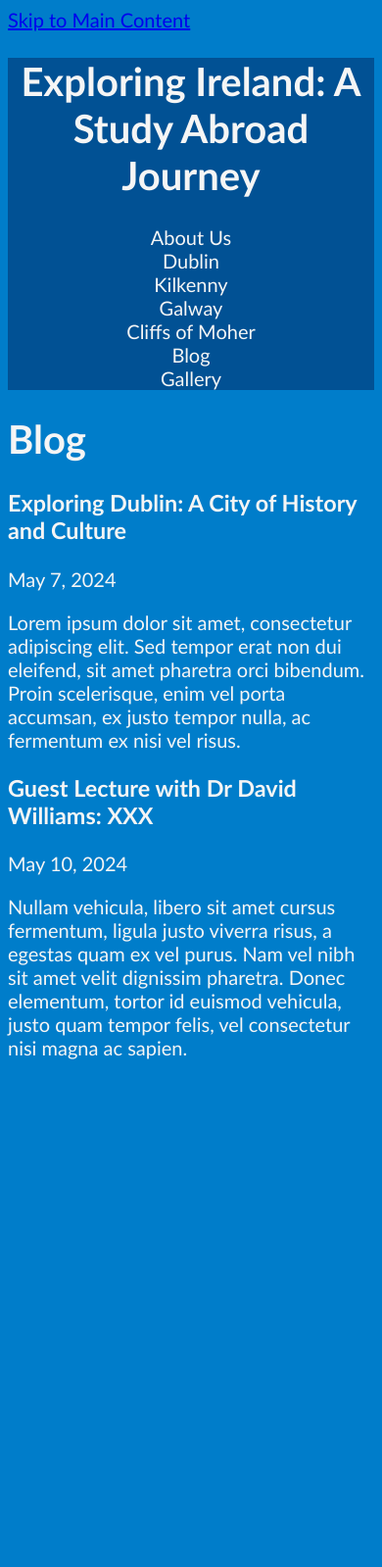
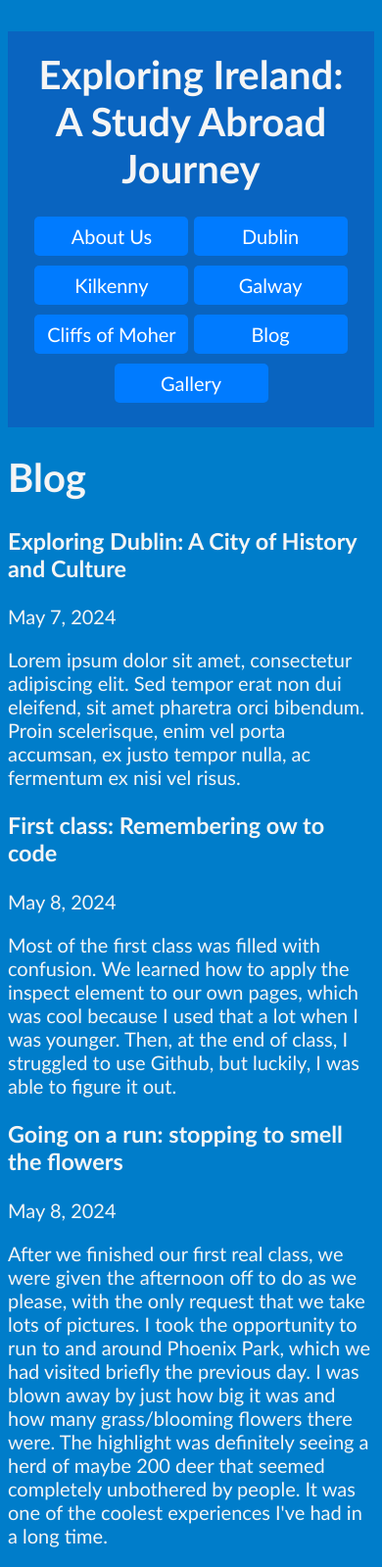
Before and after one commit to benj4min22/dublin, a plain HTML site: page blog.html in a window 390 px wide. Shown: the top 1599 px of the page at 98% size. Before the commit the page ends 1101 px from the top, so only its background shows below. Drawn offline with Linux system fonts and the light colour scheme.

Commit message:
Add files via upload

```diff
--- a/blog.html
+++ b/blog.html
@@ -11,7 +11,7 @@
 </head>
 <body>
 
-<a href = "#main">Skip to Main Content</a>
+<a id="skip"  href = "#main">Skip to Main Content</a>
 
 <header>
     <h1>Exploring Ireland: A Study Abroad Journey</h1>
@@ -34,13 +34,23 @@
         <time datetime="2024-05-07">May 7, 2024</time>
         <p>Lorem ipsum dolor sit amet, consectetur adipiscing elit. Sed tempor erat non dui eleifend, sit amet pharetra orci bibendum. Proin scelerisque, enim vel porta accumsan, ex justo tempor nulla, ac fermentum ex nisi vel risus.</p>
     </article>
-
+    <article>
+        <h3>First class: Remembering ow to code </h3>
+        <time datetime="2024-05-09">May 8, 2024</time>
+        <p>Most of the first class was filled with confusion. We learned how to apply the inspect element to our own pages, which was cool because I used that a lot when I was younger. Then, at the end of class, I struggled to use Github, but luckily, I was able to figure it out.</p>
+    </article>
+    <article>
+        <h3>Going on a run: stopping to smell the flowers </h3>
+        <time datetime="2024-05-09">May 8, 2024</time>
+        <p>After we finished our first real class, we were given the afternoon off to do as we please, with the only request that we take lots of pictures. I took the opportunity to run to and around Phoenix Park, which we had visited briefly the previous day. I was blown away by just how big it was and how many grass/blooming flowers there were. The highlight was definitely seeing a herd of maybe 200 deer that seemed completely unbothered by people. It was one of the coolest experiences I've had in a long time.</p>
+    </article>
     <article>
         <h3>Guest Lecture with Dr David Williams: XXX</h3>
         <time datetime="2024-05-09">May 10, 2024</time>
         <p>Nullam vehicula, libero sit amet cursus fermentum, ligula justo viverra risus, a egestas quam ex vel purus. Nam vel nibh sit amet velit dignissim pharetra. Donec elementum, tortor id euismod vehicula, justo quam tempor felis, vel consectetur nisi magna ac sapien.</p>
     </article>
 
+
     <!-- Add more articles for each blog post -->
 </main>
 </body>
--- a/css/style.css
+++ b/css/style.css
@@ -1,12 +1,21 @@
 #skip{
+    position: relative;
+    left: -500px;
     text-align: center;
     color: whitesmoke;
     text-decoration: none;
 
+
+}
+#skip:focus{
+    left: 100px;
+    transition: 1s;
 }
 html{
     background-color: rgb(0, 125, 202);
+    scroll-behavior: smooth;
 }
+
 header{
     background-color: rgb(1, 81, 148);
     text-align: center;
@@ -22,3 +31,84 @@ body{
     color: whitesmoke;
     font-size: 20px;
 }
+@media (prefers-reduced-motion: reduce) {
+    html {
+      		scroll-behavior: auto; /* Disable smooth scrolling */
+    }
+
+    #skip{
+        	transition: 0s !important;
+    }
+  }
+/* General styles for the header and navigation */
+header {
+    text-align: center; /* Aligns the header content to the center */
+    background: #0964c0; /* Light grey background */
+    padding: 20px; /* Adds some space around the header content */
+}
+
+header h1 {
+    margin: 0 0 20px; /* Adds margin to the bottom of the h1 for spacing */
+}
+
+nav {
+    display: inline-block; /* Aligns links horizontally */
+}
+
+/* General styles for all links in the navigation */
+nav a {
+    display: inline-block; /* Makes each link a block-level element */
+    padding: 10px 15px; /* Adds padding inside the buttons */
+    margin: 0 10px; /* Adds space between the buttons */
+    text-decoration: none; /* Removes the underline from links */
+    color: #fff; /* White text color */
+    background-color: #007bff; /* Bootstrap primary blue background color */
+    border-radius: 5px; /* Rounded corners for the buttons */
+    transition: background-color 0.3s; /* Smooth background color transition for hover effect */
+}
+
+/* Style for links on mouse hover */
+nav a:hover {
+    background-color: #0056b3; /* Darker blue on hover */
+}
+
+/* Optionally, style for the current/active page link */
+/* This requires adding a specific class to the active link in the HTML, e.g., class="active" */
+nav a.active {
+    background-color: #ffc107; /* Bootstrap yellow for the active page */
+    color: #212529; /* Bootstrap dark for the text on the active page */
+}
+/* Styles defined earlier */
+
+/* Responsive styles for smaller screens using a media query */
+@media screen and (max-width: 889px) {
+    nav a {
+        /* Reduces padding on smaller screens to save space */
+        padding: 8px 12px;
+        /* Increase margin-bottom to ensure buttons don't overlap when they wrap */
+        margin-bottom: 10px;
+        /* You might want to reduce side margins, or remove them completely */
+        margin-left: 5px;
+        margin-right: 5px;
+    }
+
+    /* If you want to ensure that the buttons take up the full width on small screens,
+       you can remove side margins and set each button to take up a percentage width */
+    nav a {
+        margin: 5px 0; /* Remove left/right margins and just add top/bottom for space between buttons */
+        width: calc(50% - 10px); /* Sets width of each button to half the parent minus margin */
+        box-sizing: border-box; /* Includes padding in the width calculation */
+    }
+}
+.image-grid{
+    display: grid;
+    grid-template-columns:1fr 1fr ;
+
+    }
+@media screen and (min-width: 760px) {
+    .image-grid{
+        grid-template-columns: 45% 45%;
+        grid: gap 20px;
+    }
+
+}
```
Also changed, not shown: dublin.html (deleted, +0 -56 lines), gallery.html (added, +33 -0 lines), index.html (+1 -1 lines), 9 other files.
